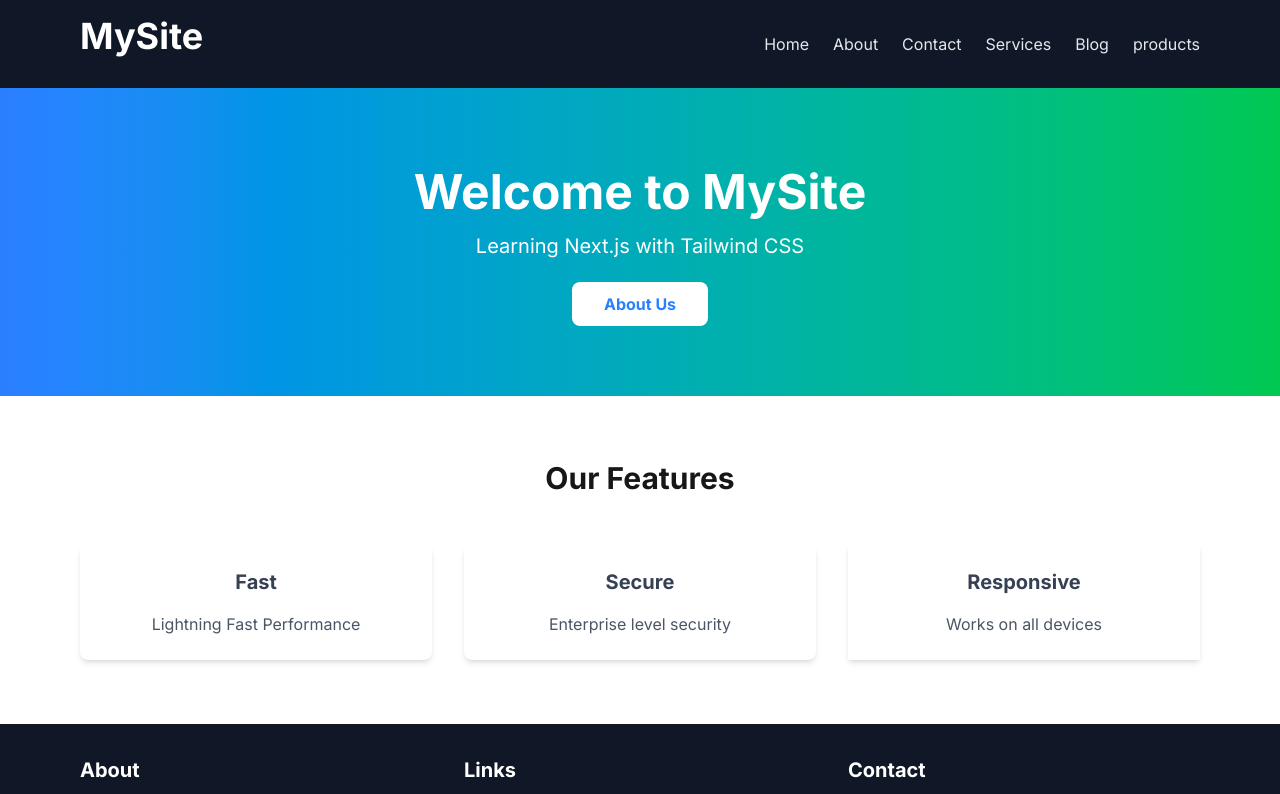
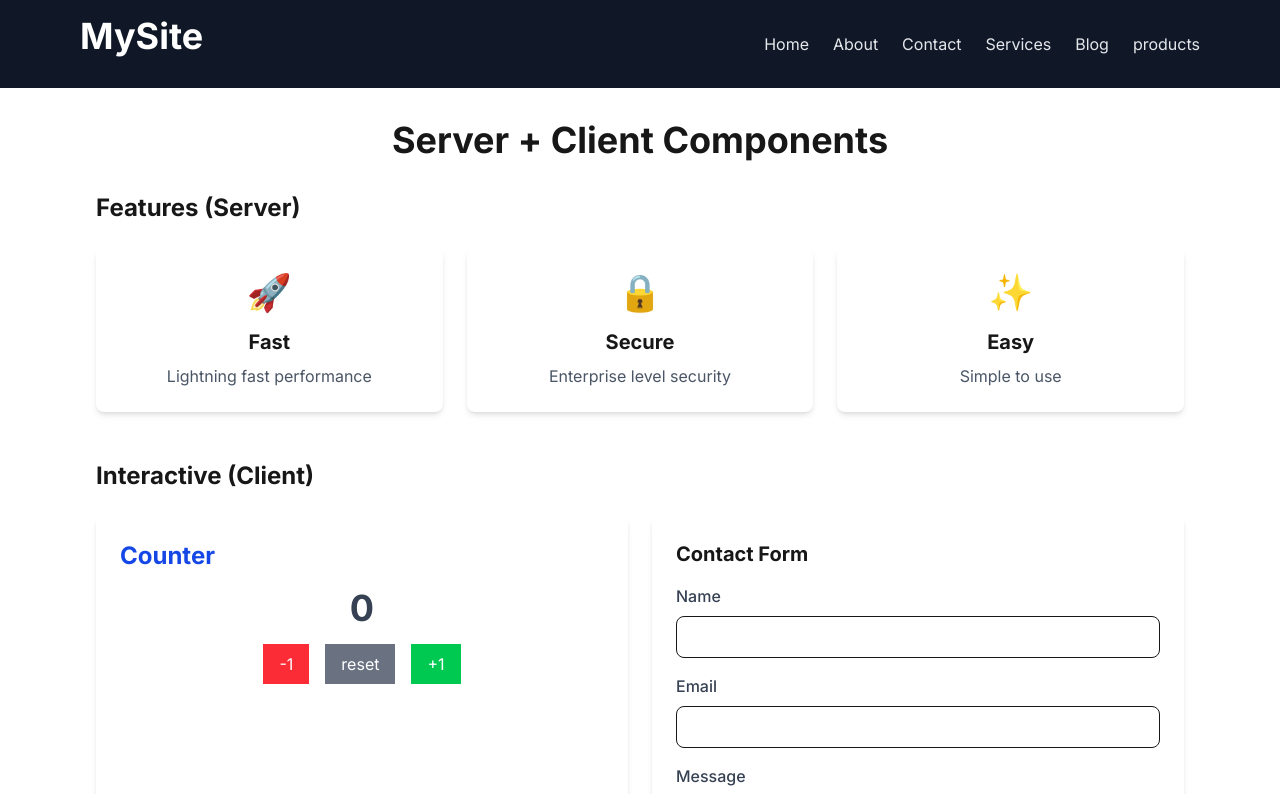
Before and after one commit to MahrooshNaeemAnwar/learning-Nextjs, a Next.js app in the folder my-first-next-app/: page / in a window 1280 px wide. Shown: the top 794 px of the page. Built offline with nearby package versions, Linux system fonts and the light colour scheme.

Commit message:
Day06 Problem 7: Mixed Server + Client Components

```diff
--- a/my-first-next-app/app/page.tsx
+++ b/my-first-next-app/app/page.tsx
@@ -1,39 +1,42 @@
+import Counter from "./components/Counter";
+import ContactForm from "./components/ContactForm";
 
-import Link from "next/link";
 export default function Home() {
+  const features = [
+    { title: "Fast", icon: "🚀", description: "Lightning fast performance" },
+    { title: "Secure", icon: "🔒", description: "Enterprise level security" },
+    { title: "Easy", icon: "✨", description: "Simple to use" },
+  ];
+
   return (
-    <div>
+    <div className="max-w-6xl mx-auto p-8">
+      <h1 className="text-4xl font-bold mb-8 text-center">
+        Server + Client Components
+      </h1>
 
+      <section className="mb-12">
+        <h2 className="text-2xl font-bold mb-6">Features (Server)</h2>
+        <div className="grid grid-cols-1 md:grid-cols-3 gap-6">
+          {features.map((feature, index) => (
+            <div key={index} className="bg-white p-6 rounded-lg shadow-md text-center">
+              <div className="text-4xl mb-4">{feature.icon}</div>
+              <h3 className="text-xl font-bold mb-2">{feature.title}</h3>
+              <p className="text-gray-600">{feature.description}</p>
+            </div>
+          ))}
+        </div>
+      </section>
 
-      {/* Hero section*/}
-      <div className="bg-gradient-to-r from-blue-500 to-green-500 text-white py-20">
-        <div className="max-w-6xl mx-auto px-4 text-center">
-           <h1 className="text-5xl font-bold mb-4">Welcome to MySite</h1>
-             <p className="text-xl mb-8">Learning Next.js with Tailwind CSS</p>
-             <Link href="/about" className="bg-white text-blue-500 px-8 py-3 rounded-lg font-bold hover:bg-gray-100">
-            About Us
-            </Link>
+      <section className="mb-12">
+        <h2 className="text-2xl font-bold mb-6">Interactive (Client)</h2>
+        <div className="grid grid-cols-1 md:grid-cols-2 gap-6">
+          <Counter />
+          <div className="bg-white p-6 rounded-lg shadow-md">
+            <h3 className="text-xl font-bold mb-4">Contact Form</h3>
+            <ContactForm />
           </div>
         </div>
-      {/*features*/}
-      <div className="max-w-6xl mx-auto px-4 py-16">
-        <h2 className="text-3xl text-center font-bold mb-12">Our Features</h2>
-        <div className="grid grid-cols-1 md:grid-cols-3 gap-8">
-          <div className="text-center bg-white p-6 rounded-lg shadow-md">
-            <h3 className="text-xl font-bold text-gray-700 mb-4">Fast</h3>
-            <p className="text-gray-600">Lightning Fast Performance</p>
-            </div>
-            <div className="text-center bg-white p-6 rounded-lg shadow-md">
-              <h3 className="text-xl font-bold text-gray-700 mb-4">Secure</h3>
-              <p className="text-gray-600">Enterprise level security</p>
-            </div>
-            <div className="text-center bg-white p-6 rounded=lg shadow-md">
-              <h3 className="text-xl font-bold text-gray-700 mb-4">Responsive</h3>
-              <p className="text-gray-600">Works on all devices</p>
-            </div>
-        </div>
-      </div>
-     </div>
-
+      </section>
+    </div>
   );
 }
```
